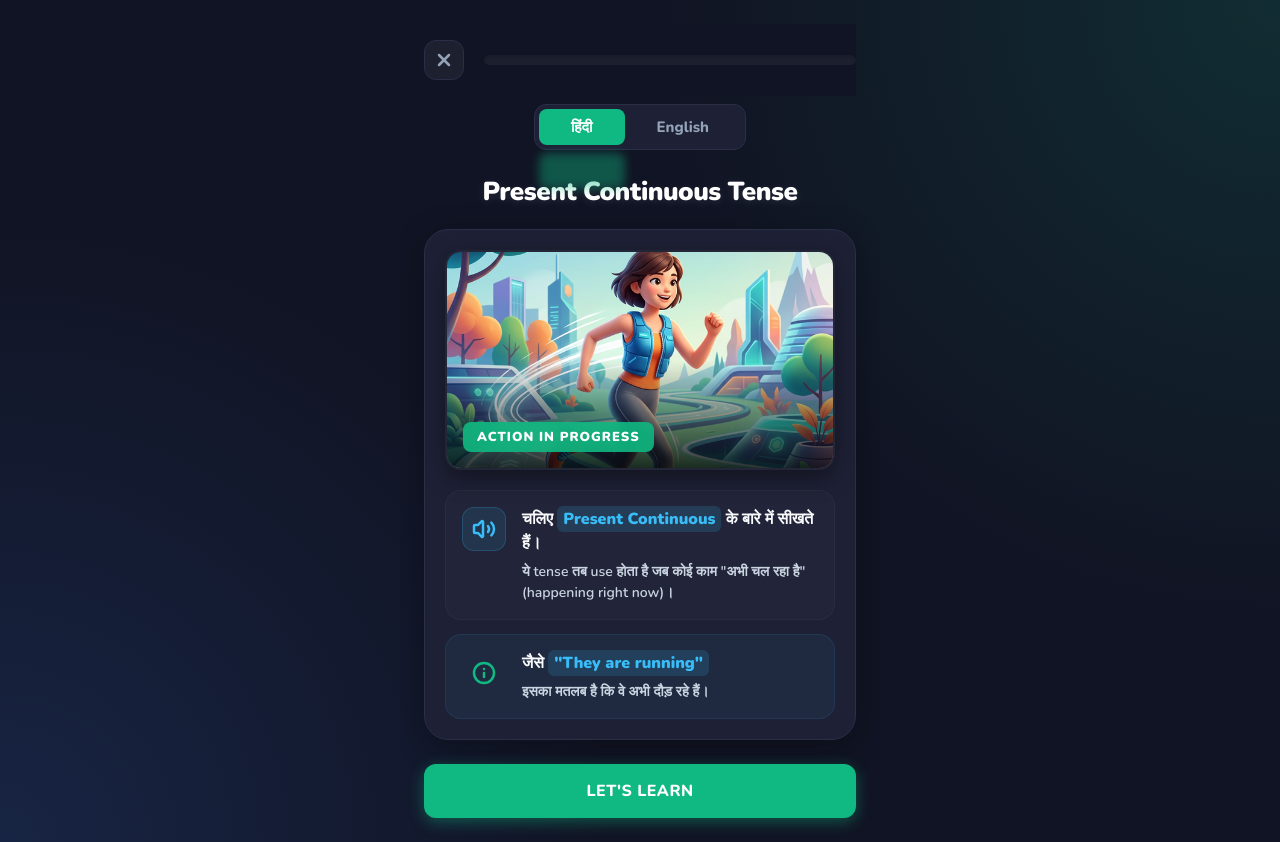
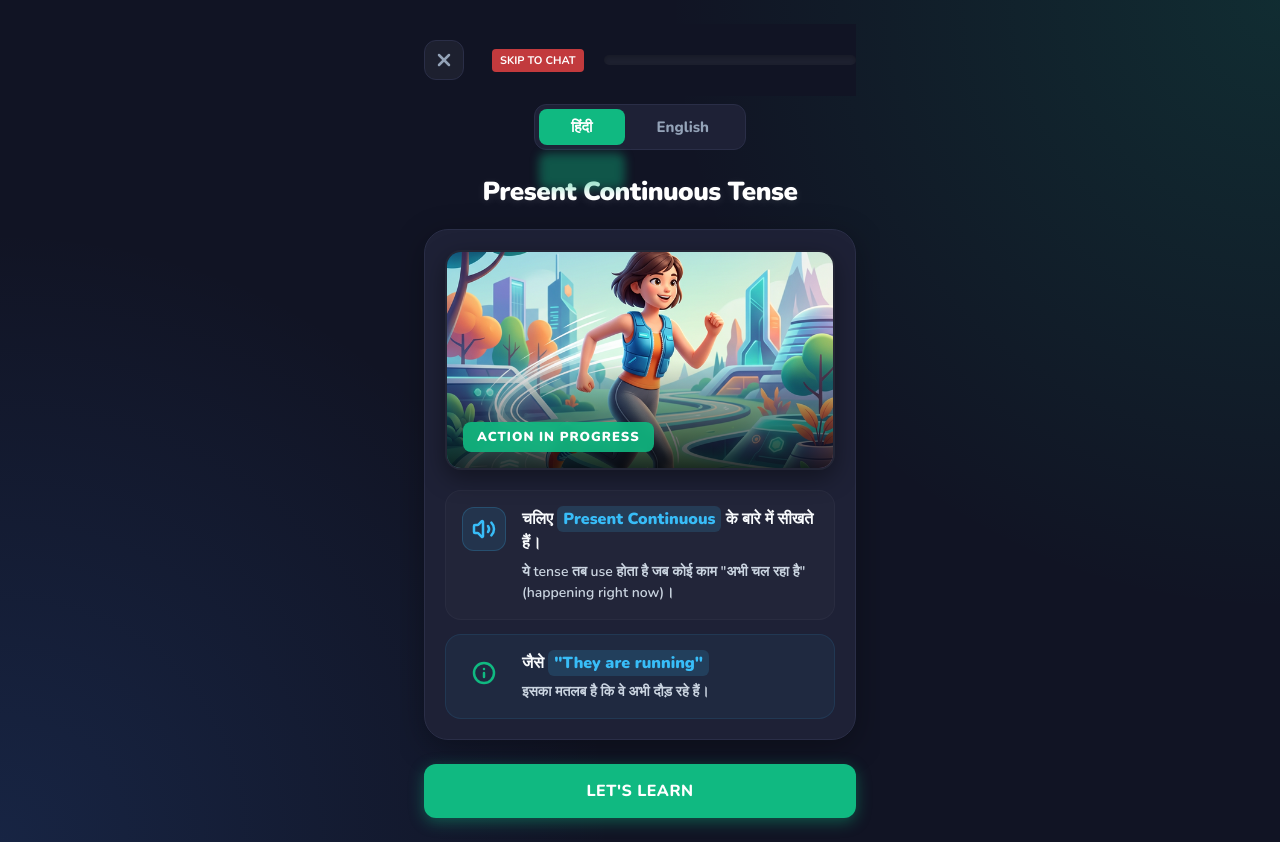
Before and after one commit to vj728/SuperEnglish, a React (Vite) app: page / in a window 1280 px wide. Built offline with nearby package versions, Linux system fonts and the light colour scheme.

Commit message:
9th-update

```diff
--- a/src/components/ConceptExplanation.jsx
+++ b/src/components/ConceptExplanation.jsx
@@ -320,6 +320,19 @@ function ConceptExplanation() {
       <div className="top-nav flex-row">
         <button className="close-btn" aria-label="Close">
           <X size={20} strokeWidth={3} />
+        </button>
+        <button style={{ marginLeft: '8px', padding: '4px 8px', fontSize: '11px', background: 'rgba(239, 68, 68, 0.8)', color: '#fff', border: 'none', borderRadius: '4px', cursor: 'pointer', fontWeight: 'bold' }} onClick={() => {
+            setCurrentStep(12);
+            setIsPracticeActive(true);
+            setPracticeQuestionIndex(0);
+            setChatMessages([{
+              sender: 'bot',
+              text: language === 'Hindi'
+                ? "Hey! Great job इस concept को समझने पर। अब, चलो 10 sentences को English में translate करने की कोशिश करते हैं। क्या आप start करने के लिए तैयार हैं?"
+                : "Hey! Great job understanding this concept. Now, let's try to translate 10 sentences into English. Are you ready to start?"
+            }]);
+        }}>
+          SKIP TO CHAT
         </button>
         <div className="progress-track">
           <div
@@ -1196,8 +1209,8 @@ function ConceptExplanation() {
 
       {/* Chat UI for Step 12 */}
       {currentStep === 12 && isPracticeActive && (
-        <div style={{ background: '#10b981', borderRadius: '24px', padding: '0px', display: 'flex', flexDirection: 'column', height: '100%', minHeight: '600px', flex: 1, overflow: 'hidden', boxShadow: '0 8px 32px rgba(0,0,0,0.1)' }}>
-          <div className="quiz-header" style={{ padding: '20px', paddingBottom: '20px', background: '#10b981', margin: 0 }}>
+        <div style={{ background: '#10b981', borderRadius: '24px', padding: '0px', display: 'flex', flexDirection: 'column', height: 'calc(100vh - 50px)', overflow: 'hidden', boxShadow: '0 8px 32px rgba(0,0,0,0.1)' }}>
+          <div className="quiz-header" style={{ padding: '20px', paddingBottom: '20px', background: '#10b981', margin: 0, zIndex: 10, flexShrink: 0 }}>
             <div style={{ display: 'flex', justifyContent: 'space-between', alignItems: 'center' }}>
               <span style={{ fontSize: '13px', fontWeight: '800', color: 'rgba(255,255,255,0.8)', letterSpacing: '0.5px' }}>SPEAKING PRACTICE</span>
               <button style={{ background: 'rgba(255,255,255, 0.2)', border: 'none', borderRadius: '8px', padding: '6px' }}>
@@ -1278,7 +1291,7 @@ function ConceptExplanation() {
             <div ref={chatEndRef} />
           </div>
 
-          <div style={{ padding: '20px', borderTop: '1px solid #2a2e47', display: 'flex', justifyContent: 'center', background: '#0f172a' }}>
+          <div style={{ padding: '20px', borderTop: '1px solid #2a2e47', display: 'flex', justifyContent: 'center', background: '#0f172a', zIndex: 10, flexShrink: 0 }}>
             <button
               onClick={startListening}
               disabled={chatMessages.length <= 1 || practiceQuestionIndex >= practiceSentences.length}
```
